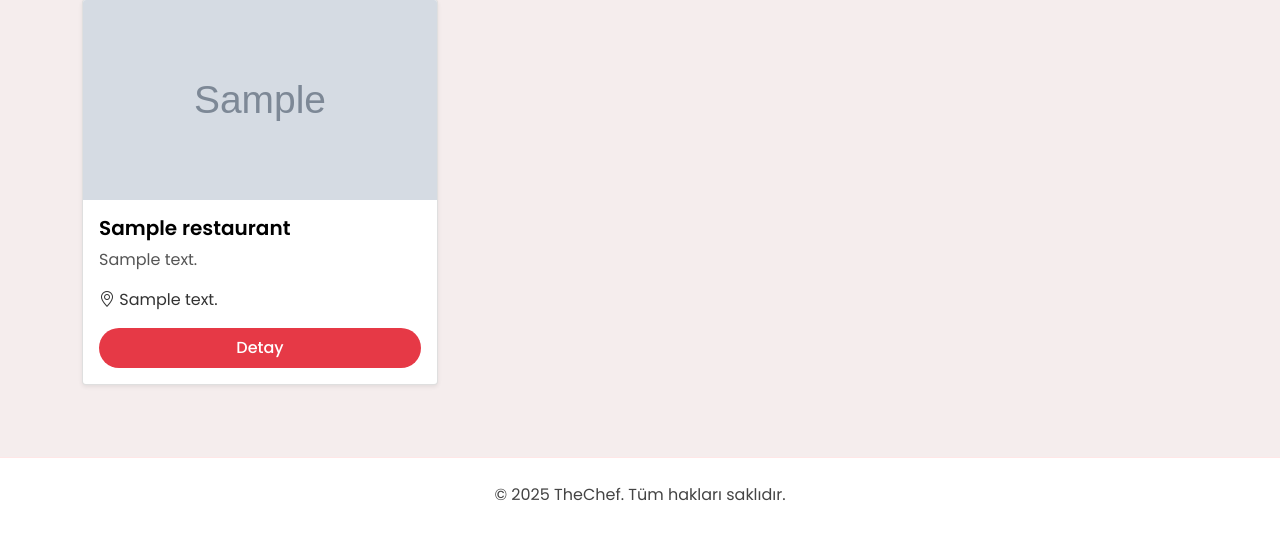
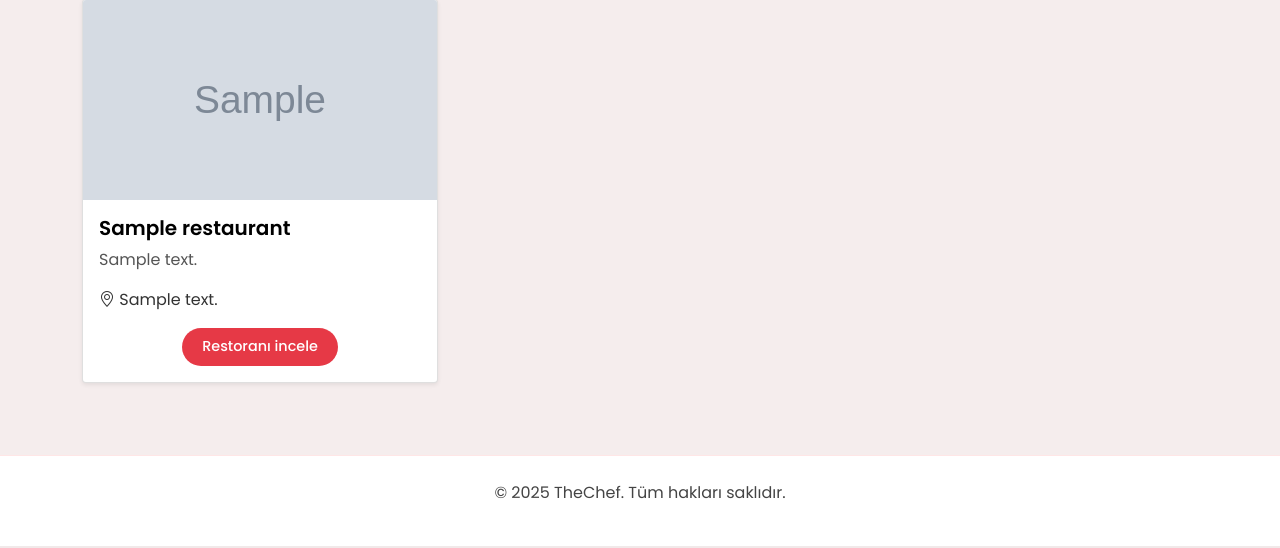
Before and after one commit to meryem74/thechef, a Flask app: page / in a window 1280 px wide. Shown: the part 604-1152 px from the top of the page. Run offline with Flask 3, Linux system fonts and the light colour scheme; tables that the repository leaves empty hold one stand-in row (values such as "Sample post"); grey boxes marked "Sample" are stand-in pictures.

Commit message:
Update index.html

```diff
--- a/templates/index.html
+++ b/templates/index.html
@@ -27,11 +27,14 @@
                 <i class="bi bi-building text-light" style="font-size: 3rem;"></i>
             </div>
             {% endif %}
-            <div class="card-body">
+             <div class="card-body">
                 <h5 class="card-title restaurant-name">{{ restaurant.name }}</h5>
                 <p class="card-text">{{ restaurant.description[:100] ~ ('...' if restaurant.description|length > 100 else '') }}</p>
                 <p><i class="bi bi-geo-alt"></i> {{ restaurant.address }}</p>
-                <a href="{{ url_for('restaurant_detail', id=restaurant.id) }}" class="btn btn-premium w-100">Detay</a>
+               <div class="text-center">
+    <a href="{{ url_for('restaurant_detail', id=restaurant.id) }}" class="btn btn-premium btn-detail">Restoranı incele</a>
+          </div>
+
             </div>
         </div>
     </div>
```
